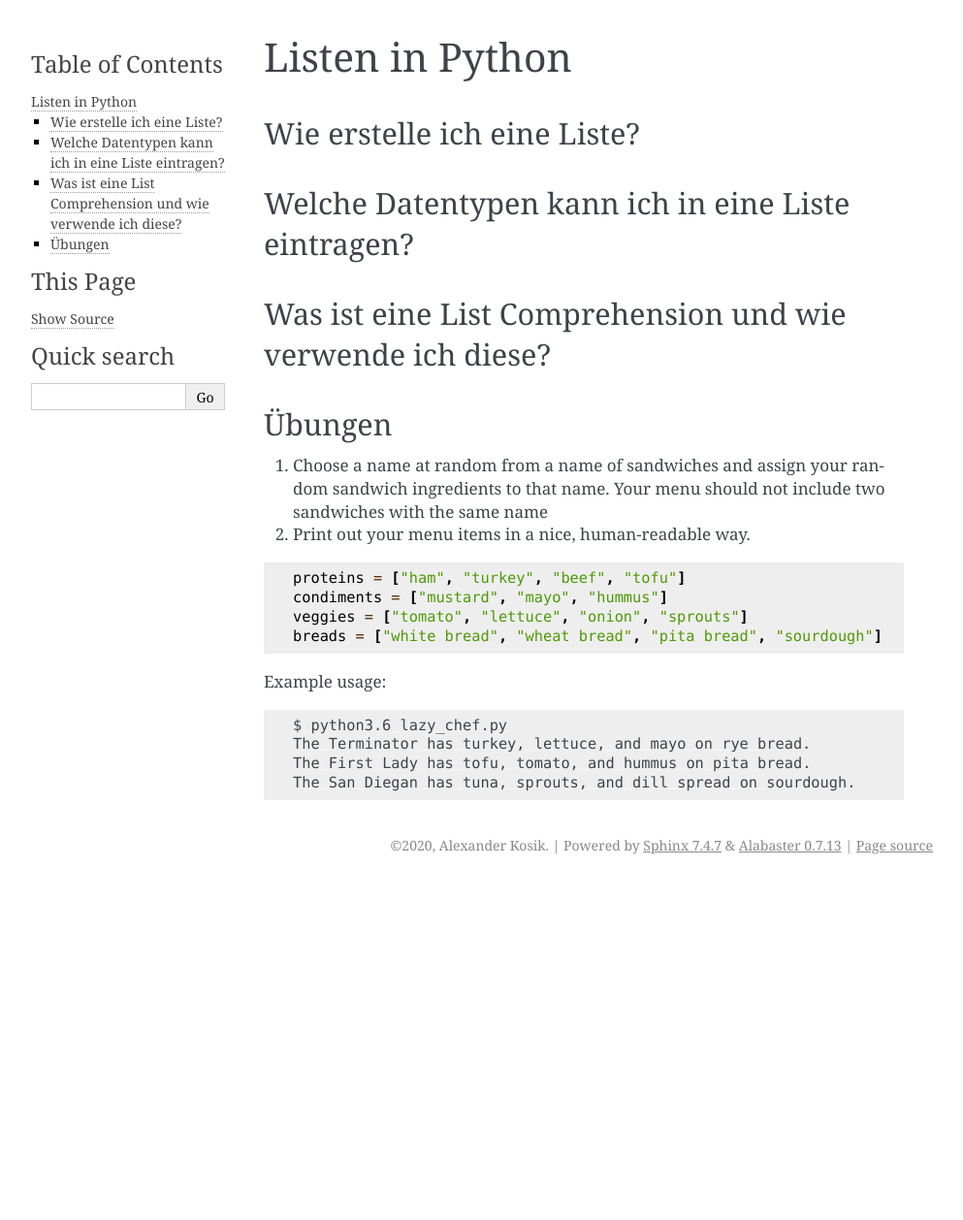
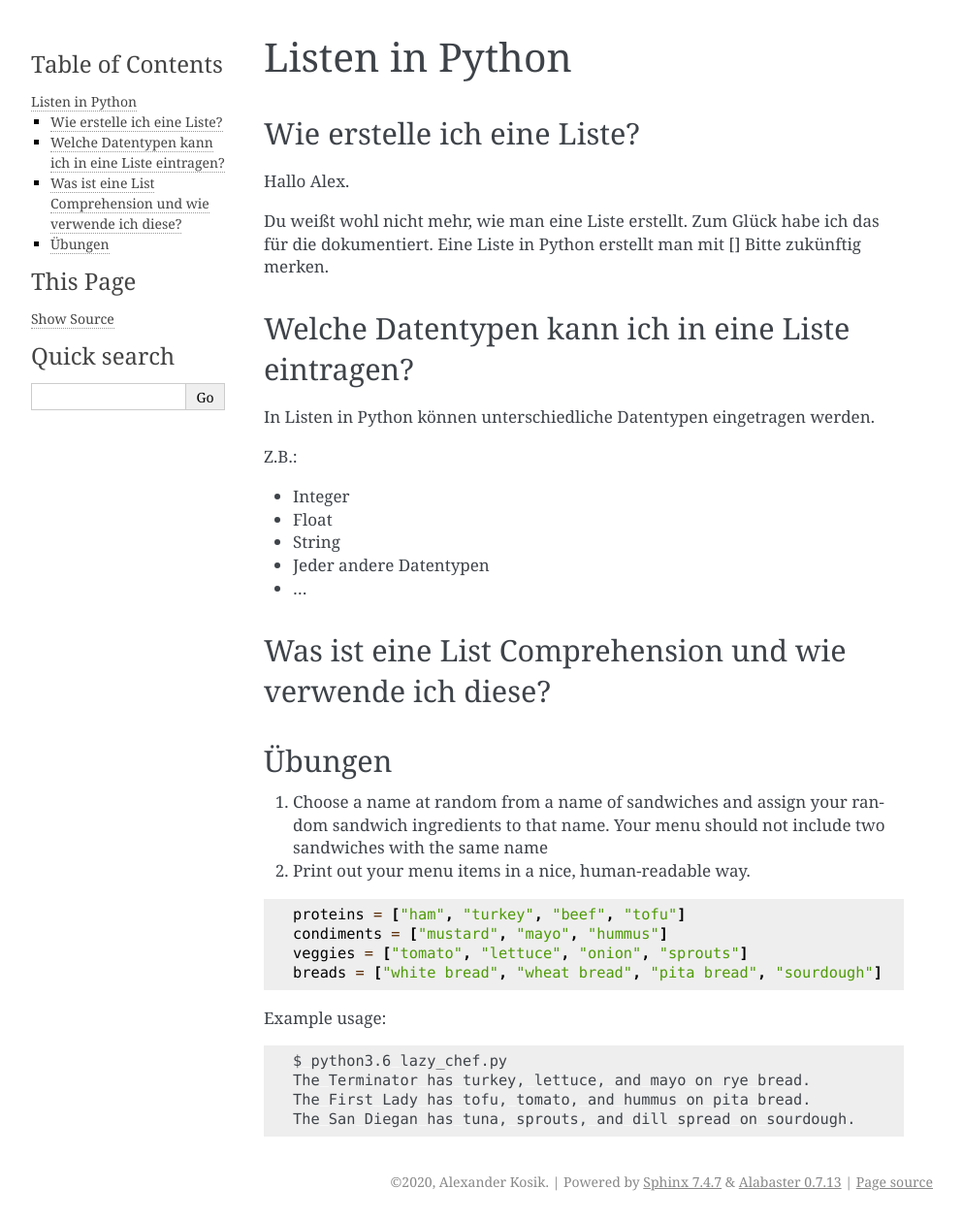
Before and after one commit to AlexanderKosik/apw, a Sphinx documentation site: the page built from source/lists.rst, in a window 1280 px wide. Shown: the whole page at 97% size, without its empty margins (148-1141 px from the left). Built offline with Sphinx 7.4.7, drawn with Linux system fonts in a browser that asks for light colours; before the commit the page ends 911 px from its top, so only the background shows below that.

Commit message:
Added examples

```diff
--- a/source/index.rst
+++ b/source/index.rst
@@ -17,6 +17,7 @@ Welcome to APW's documentation!
    fraktale.rst
    git.rst
    lists.rst
+   matrix.rst
    mentalmodel.rst
    rst.rst
    tuple.rst
--- a/source/lists.rst
+++ b/source/lists.rst
@@ -4,8 +4,26 @@ Listen in Python
 Wie erstelle ich eine Liste?
 ----------------------------
 
+Hallo Alex.
+
+Du weißt wohl nicht mehr, wie man eine Liste erstellt.
+Zum Glück habe ich das für die dokumentiert.
+Eine Liste in Python erstellt man mit []
+Bitte zukünftig merken.
+
+
 Welche Datentypen kann ich in eine Liste eintragen?
 ---------------------------------------------------
+
+In Listen in Python können unterschiedliche Datentypen eingetragen werden.
+
+Z.B.:
+
+- Integer
+- Float
+- String
+- Jeder andere Datentypen
+- ...
 
 Was ist eine List Comprehension und wie verwende ich diese?
 -----------------------------------------------------------
```
Also changed, not shown: source/fraktale.rst (+16 -0 lines), source/matrix.rst (added, +14 -0 lines), source/tuple.rst (+15 -0 lines), 2 other files.
